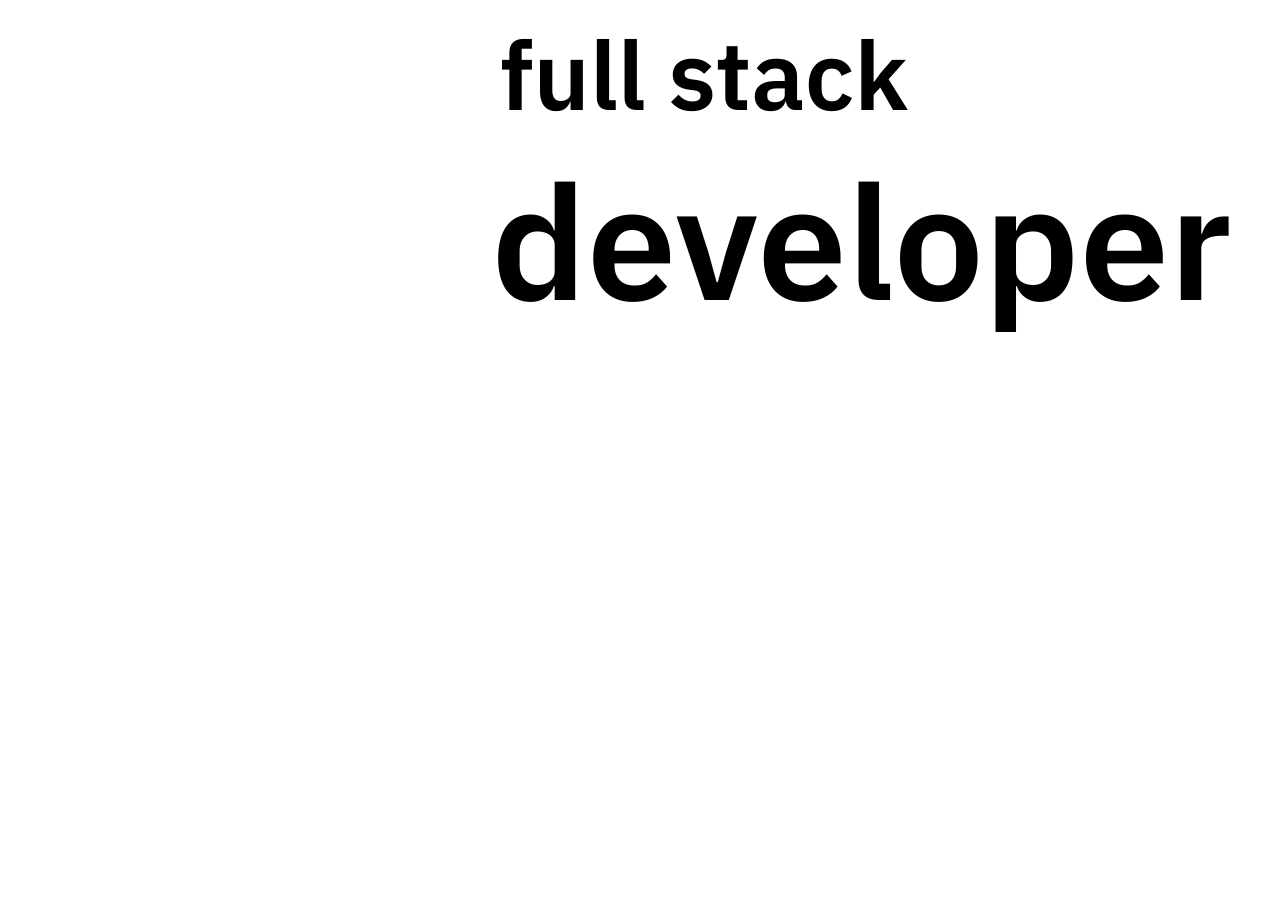
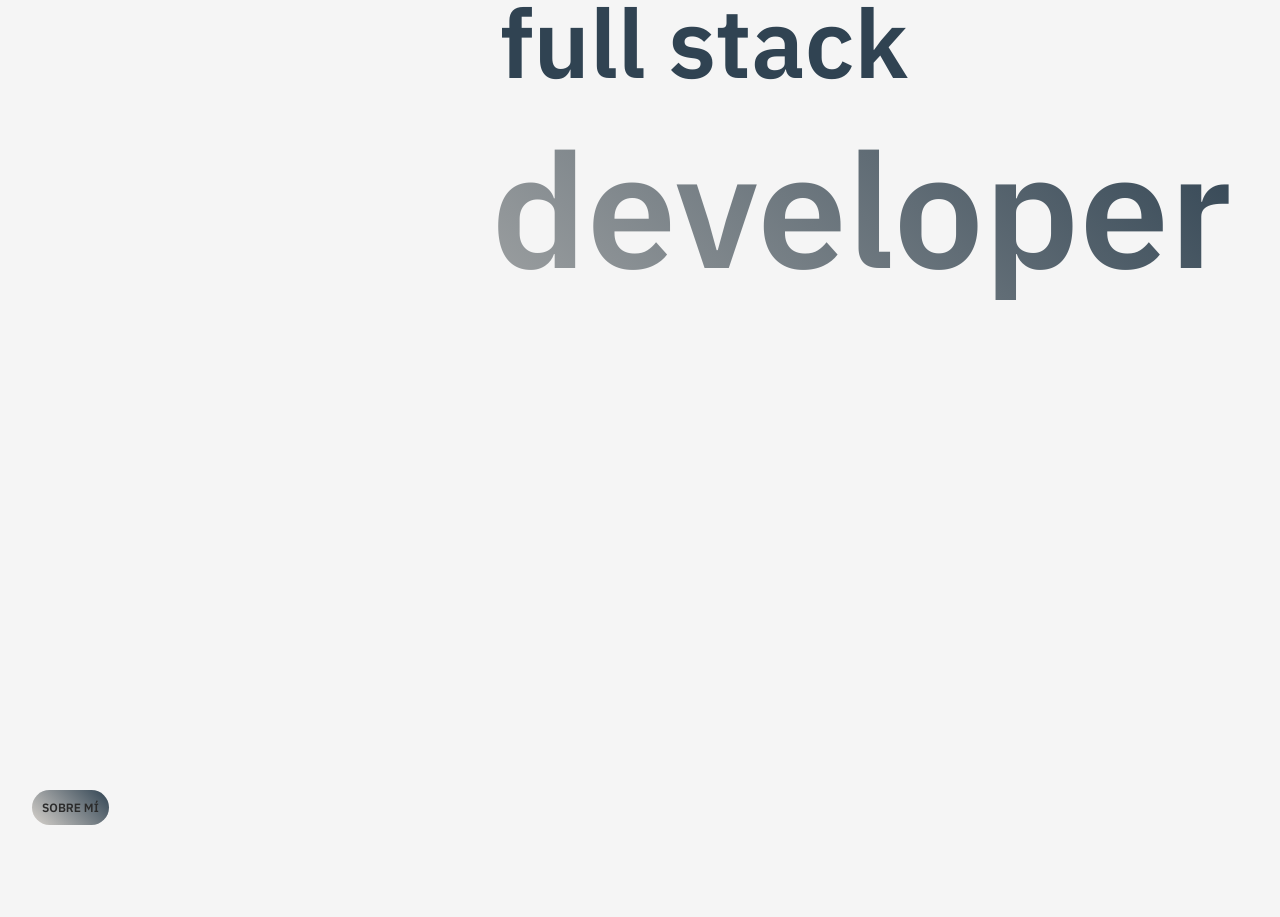
Before and after one commit to sairaareco/portfolio, a Next.js app in the folder client/: page / in a window 1280 px wide. Shown: the part 180-1097 px from the top of the page. Built offline with nearby package versions, Linux system fonts and the light colour scheme.

Commit message:
paleta de colores

```diff
--- a/client/app/components/About.tsx
+++ b/client/app/components/About.tsx
@@ -7,7 +7,9 @@ const About = () => {
 
     return(
         <main className={styles.containerAbout} id="about">
-          <h2 className={styles.titleAbout}> SOBRE MÍ </h2>
+          <div className={styles.gradientAbout}>
+            <h2 className={styles.titleAbout}> SOBRE MÍ </h2>
+          </div>
           {/* <h1 className={styles.onMoveDescription}> developer ... </h1> */}
           <div className={styles.aboutP}>
             <p>Lorem ipsum, dolor sit amet consectetur adipisicing elit. Ex debitis praesentium eos repellat aspernatur quibusdam ut vero adipisci harum labore amet quis, ullam eligendi excepturi dolorum aliquam odit? Iure, perferendis.</p>
--- a/client/app/globals.css
+++ b/client/app/globals.css
@@ -5,11 +5,12 @@ body {
   padding: 0;
   box-sizing: border-box;
   font-family: 'IBM Plex Sans', sans-serif;
+  background-color: whitesmoke;
 }
 
 
 /*
-body {
+bo
   margin: 0;
   height: 100vh;
   display: flex;
--- a/client/app/styles/About.module.css
+++ b/client/app/styles/About.module.css
@@ -3,10 +3,20 @@
     height: 100vh;
 }
 .titleAbout {
-    padding-top: 7rem;
+    padding: 10px;
+    display: inline-block;
     margin-left: 2rem;
-    font-size: 15px;
+    font-size: 12px;
+    border-style: solid;
+    background: linear-gradient(45deg, #d7d2cc, #304352);
+    border-image-slice: 1;
+    border: none;
+    border-radius: 20px;
+    color: #2b2b2b;
+    /* border-width: 1.5px;
+    border-image: linear-gradient(45deg, #d7d2cc, #304352) 1; */
 }
+
 .aboutP {
     display: flex;
     flex-direction: column;
--- a/client/app/styles/Init.module.css
+++ b/client/app/styles/Init.module.css
@@ -7,7 +7,8 @@
     display: flex;
     justify-content: center;
     font-size: 6rem;
-    margin: 12rem 0rem 0rem 8rem;
+    margin: 10rem 0rem 0rem 8rem;
+    color: #304352;
 }
 
 .developer {
@@ -15,6 +16,12 @@
     justify-content: flex-end;
     font-size: 10rem;
     margin: 0rem 3rem 1rem 0rem;
+    background: linear-gradient(45deg, #d7d2cc, #304352);
+    /* background: linear-gradient(45deg, #434343, black); */
+    -webkit-background-clip: text;
+    background-clip: text;
+    color: transparent;
+    font-weight: bold;
 }
 
 
--- a/client/app/styles/Navbar.module.css
+++ b/client/app/styles/Navbar.module.css
@@ -16,7 +16,7 @@
     display: flex;
     width: 70rem;
     height: 4rem;
-    background-color: rgba(37, 35, 35, 0.7);
+    background-color: rgba(37, 35, 35, 0.6);
     backdrop-filter: blur(4px);
     border-radius: 50px;
 }
@@ -33,7 +33,7 @@
     text-transform: uppercase;
     font-size: 14.5px;
     font-weight: 600;
-    color: black;
+    color: #2b2b2b;
 }
 .logotype {
   display: flex;
```
